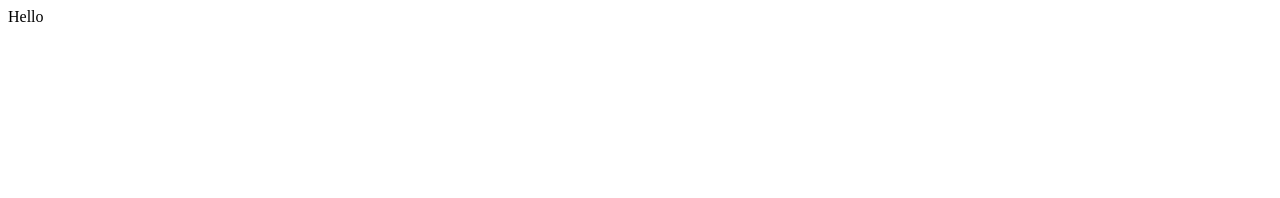
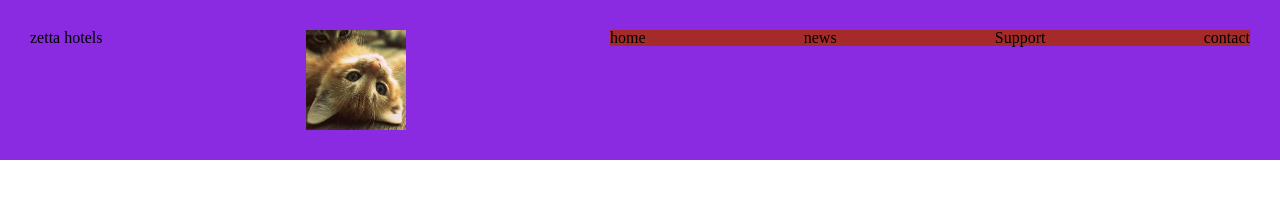
Before and after one commit to lukaxat/Test, a plain HTML site: page index.html in a window 1280 px wide. Drawn offline with Linux system fonts and the light colour scheme.

Commit message:
header created

```diff
--- a/index.html
+++ b/index.html
@@ -4,11 +4,30 @@
     <meta charset="UTF-8">
     <meta http-equiv="X-UA-Compatible" content="IE=edge">
     <meta name="viewport" content="width=device-width, initial-scale=1.0">
+    <link rel="stylesheet" href="./reset.css">
     <link rel="stylesheet" href="./styleind.css">
+
     <title>Document</title>
 </head>
 <body>
-    <div class="container">Hello</div>
+    <!-- <div class="container">
+        <div class="box">1</div>
+        <div class="box">2</div>
+        <div class="box">3</div>
+        <div class="box">4</div>
+    </div> -->
+    <header>
+        <h1>zetta hotels</h1>
+        <img src="relaxing-cat.jpg" alt="">
+        <nav>
+            <ul>
+                <li>home</li>
+                <li>news</li>
+                <li>Support</li>
+                <li>contact</li>
+            </ul>
+        </nav>
+    </header>
 
 </body>
 </html>
--- /dev/null
+++ b/reset.css
@@ -0,0 +1,144 @@
+/* http://meyerweb.com/eric/tools/css/reset/
+   v2.0 | 20110126
+   License: none (public domain)
+*/
+
+html,
+body,
+div,
+span,
+applet,
+object,
+iframe,
+h1,
+h2,
+h3,
+h4,
+h5,
+h6,
+p,
+blockquote,
+pre,
+a,
+abbr,
+acronym,
+address,
+big,
+cite,
+code,
+del,
+dfn,
+em,
+img,
+ins,
+kbd,
+q,
+s,
+samp,
+small,
+strike,
+strong,
+sub,
+sup,
+tt,
+var,
+b,
+u,
+i,
+center,
+dl,
+dt,
+dd,
+ol,
+ul,
+li,
+fieldset,
+form,
+label,
+legend,
+table,
+caption,
+tbody,
+tfoot,
+thead,
+tr,
+th,
+td,
+article,
+aside,
+canvas,
+details,
+embed,
+figure,
+figcaption,
+footer,
+header,
+hgroup,
+menu,
+nav,
+output,
+ruby,
+section,
+summary,
+time,
+mark,
+audio,
+video {
+    margin: 0;
+    padding: 0;
+    border: 0;
+    font-size: 100%;
+    font: inherit;
+    vertical-align: baseline;
+}
+
+/* HTML5 display-role reset for older browsers */
+article,
+aside,
+details,
+figcaption,
+figure,
+footer,
+header,
+hgroup,
+menu,
+nav,
+section {
+    display: block;
+}
+
+body {
+    line-height: 1;
+}
+
+ol,
+ul {
+    list-style: none;
+}
+
+blockquote,
+q {
+    quotes: none;
+}
+
+blockquote:before,
+blockquote:after,
+q:before,
+q:after {
+    content: '';
+    content: none;
+}
+
+table {
+    border-collapse: collapse;
+    border-spacing: 0;
+}
+
+a {
+    text-decoration: none;
+    color: #000000;
+}
+
+* {
+    box-sizing: border-box;
+}
--- a/styleind.css
+++ b/styleind.css
@@ -0,0 +1,41 @@
+/* .container{
+    width: 80vw;
+    background-color: red;
+    margin: 0 auto;
+    display: flex;
+    flex-direction: row;
+    justify-content: space-between;
+    align-items: center;
+
+}
+
+.box{
+    width: 100px;
+    height: 70px;
+    background-color: white;
+    border: 5px solid black;
+    display: flex;
+    justify-content: center;
+    align-items: center;
+    margin: 30px;
+
+} */
+ul{
+    display: flex;
+    width: 50vw;
+    background-color: brown;
+    justify-content: space-between;
+}
+header{
+    width: 100vw;
+    background-color: blueviolet;
+    display: flex;
+    justify-content: space-between;
+    align-items: 50px;
+    padding: 30px;
+    flex-wrap: wrap;
+}
+img{
+    width: 100px;
+    height: 100px;
+}
```
Also changed, not shown: relaxing-cat.jpg (added).
